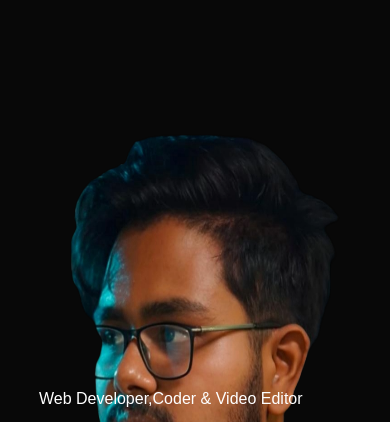
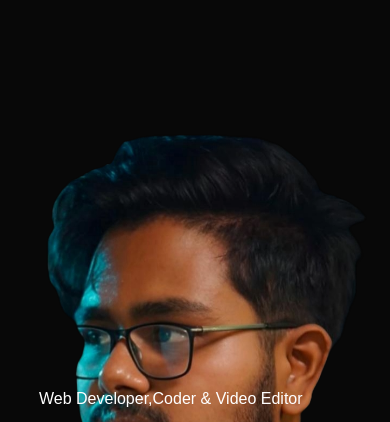
Before and after one commit to indranilsarkar28/portfolio-2, a plain HTML site: page index.html in a window 390 px wide. Shown: the part 89-511 px from the top of the page. Drawn offline with Linux system fonts and the light colour scheme.

Commit message:
Update style.css

```diff
--- a/style.css
+++ b/style.css
@@ -384,9 +384,10 @@ nav .fas {
 @media only screen and (max-width: 600px) {
     #header {
         background-image: url(images/bg.png);
-        background-size: 143vw 75vh;
+        background-size: 170vw 75vh;
         background-position: bottom center;
         width: 100%;
+        background-attachment:local;
     }
 
     .header-text h1 {
@@ -498,4 +499,5 @@ nav .fas {
     color: #61b752;
     margin-top: -40px;
     display: block;
+
 }
```
